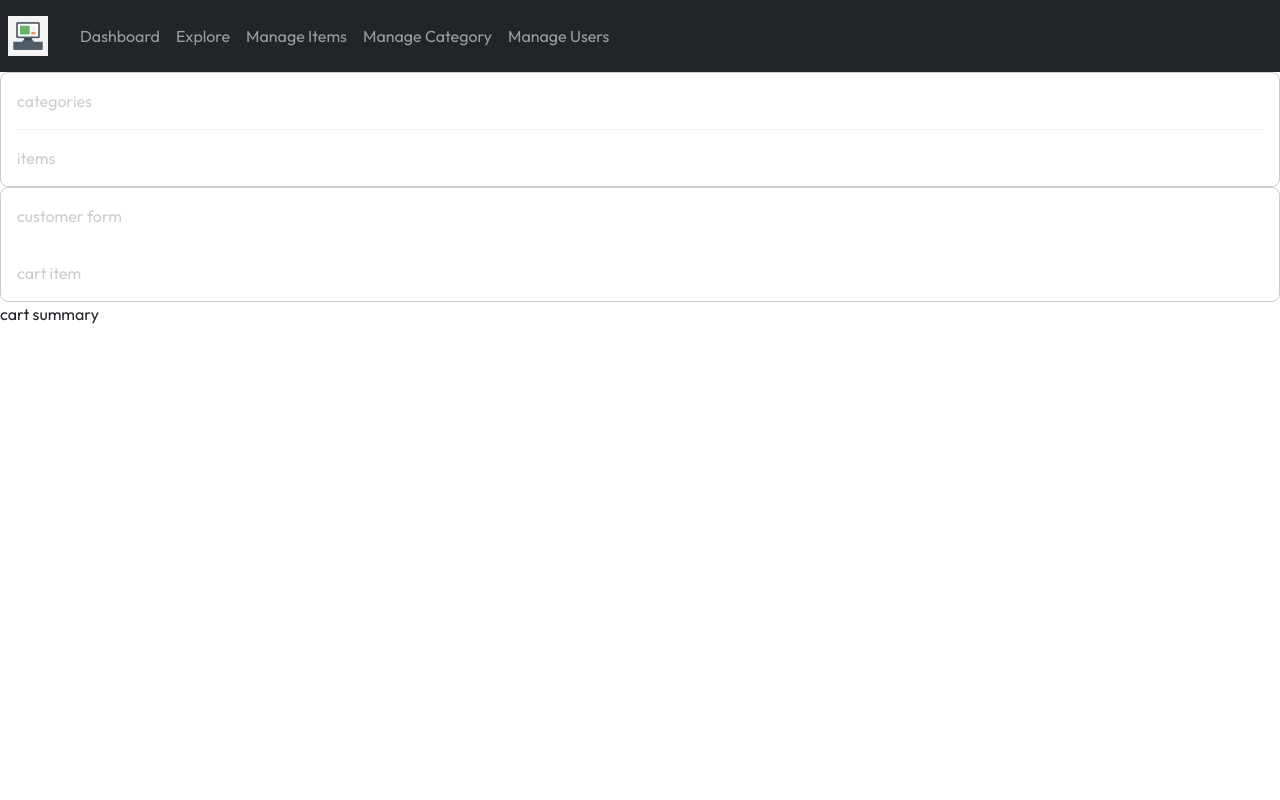
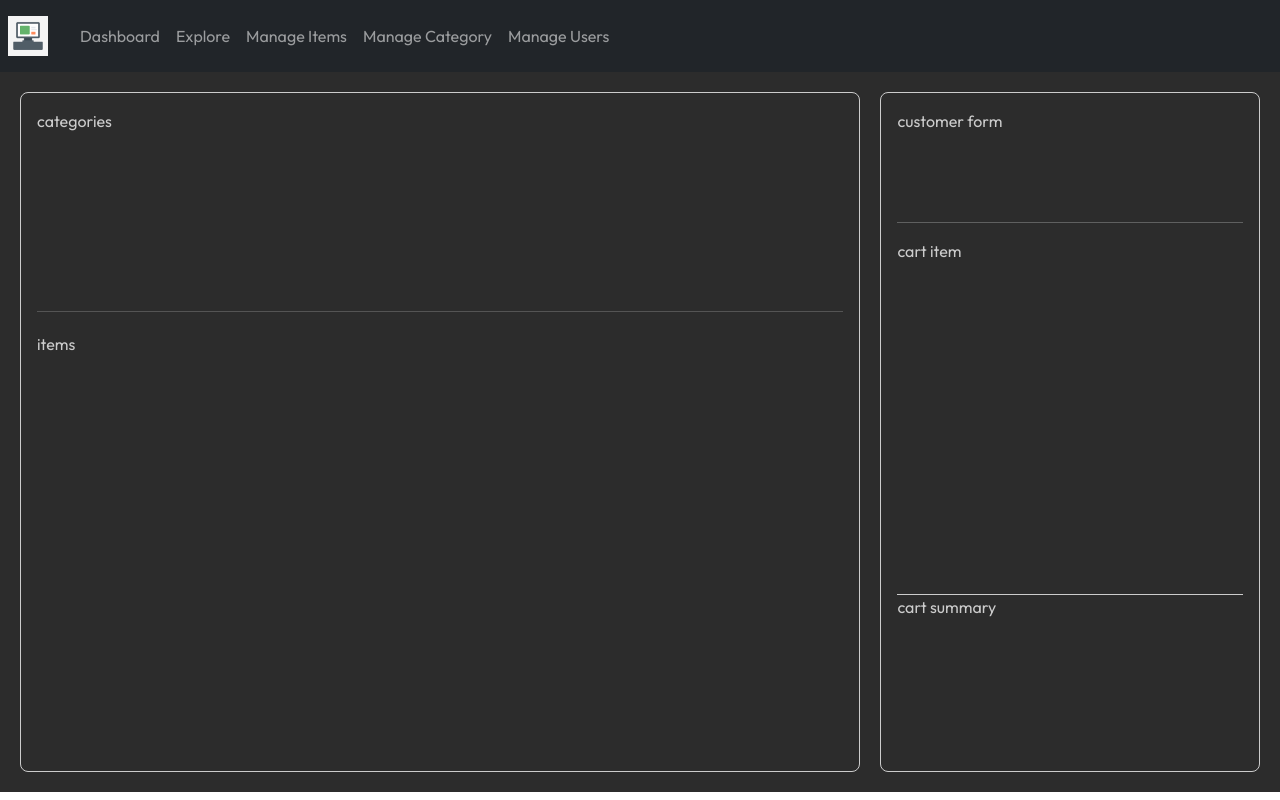
Before and after one commit to prakashraj-kp/billingSoftware, a React (Vite) app: page /explore in a window 1280 px wide. Built offline with nearby package versions, Linux system fonts and the light colour scheme.

Commit message:
Updated Explore.css styling

```diff
--- a/src/pages/Explore/Explore.css
+++ b/src/pages/Explore/Explore.css
@@ -1,4 +1,11 @@
-
+.explore-container {
+    display: flex;
+    gap: 20px;
+    padding: 20px;
+    height: calc(100vh - 5rem);
+    background-color: #2c2c2c;
+    box-sizing: border-box;
+}
 .left-column{
     flex: 0.7;
     border: 1px solid #ccc;
--- a/src/pages/Explore/Explore.jsx
+++ b/src/pages/Explore/Explore.jsx
@@ -1,11 +1,44 @@
-const Explore =()=>{
+import './Explore.css'
+
+const Explore = () => {
+    return (
+        <div className="explore-container">
+            <div className="left-column">
+                <div className="first-row" style={{ overflowY: 'auto' }}>
+                    categories
+                </div>
+                <hr className="horizontal-line" />
+                <div className="second-row" style={{ overflowY: 'auto' }}>
+                    items
+                </div>
+            </div>
+
+            <div className="right-column d-flex flex-column">
+                <div className="customer-form-container" style={{ height: '15%' }}>
+                    customer form
+                </div>
+                <hr className="my-3 text-light" />
+                <div className="cart-item-container" style={{ height: '55%', overflowY: 'auto' }}>
+                    cart item
+                </div>
+                <div className="cart-summary-container" style={{ height: '30%' }}>
+                    cart summary
+                </div>
+            </div>
+        </div>
+    )
+}
+
+export default Explore;
+
+/*const Explore =()=>{
     return(
        <div className="explore-container">
         <div className="left-column">
             <div className="first-row" style={{overflowY:'auto'}}>
                  categories
             </div>
-            <hr className="horizantal-line" />
+            <hr className="horizontal-line" />
             <div className="second-row" style={{overflowY:'auto'}}>
                  items
             </div>
@@ -18,11 +51,11 @@
         <div className="cart-item-container"style={{height:'55%',overflowY:'auto'}}>
             cart item
         </div>
-        </div>
         <div className="cart-summary-container" style={{height:'30%'}}>
            cart summary
+        </div>
         </div>
        </div>
     )
 }
-export default Explore;
+export default Explore;*/
```
